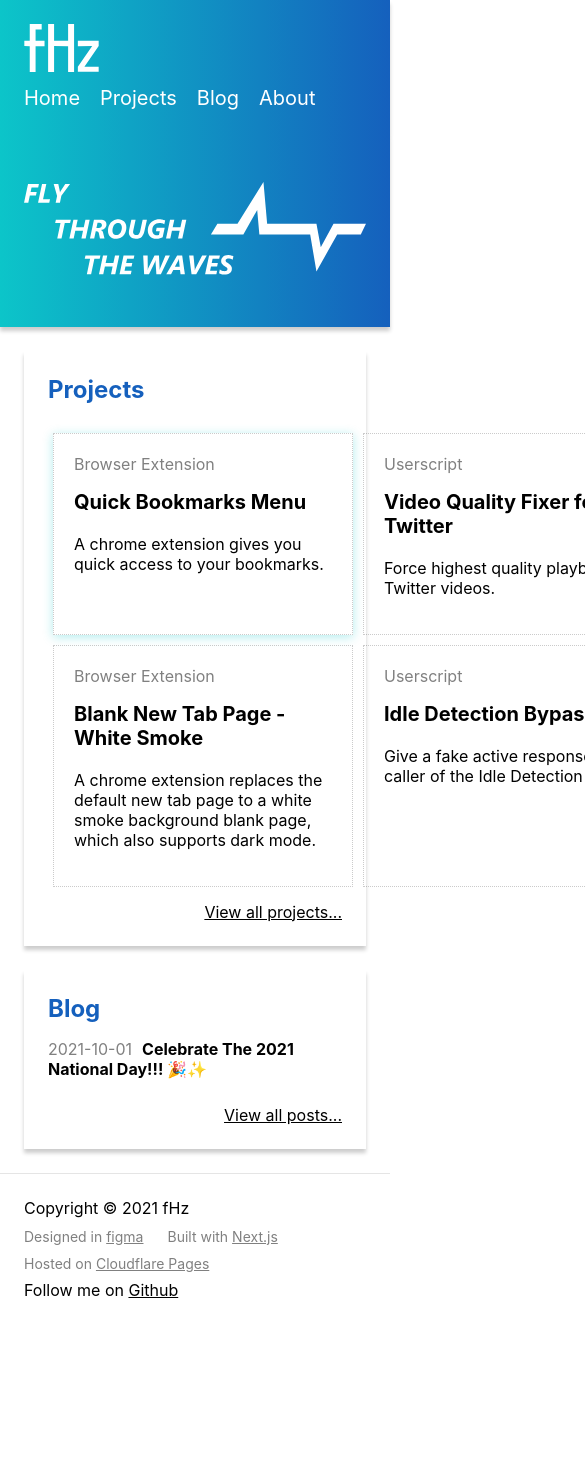
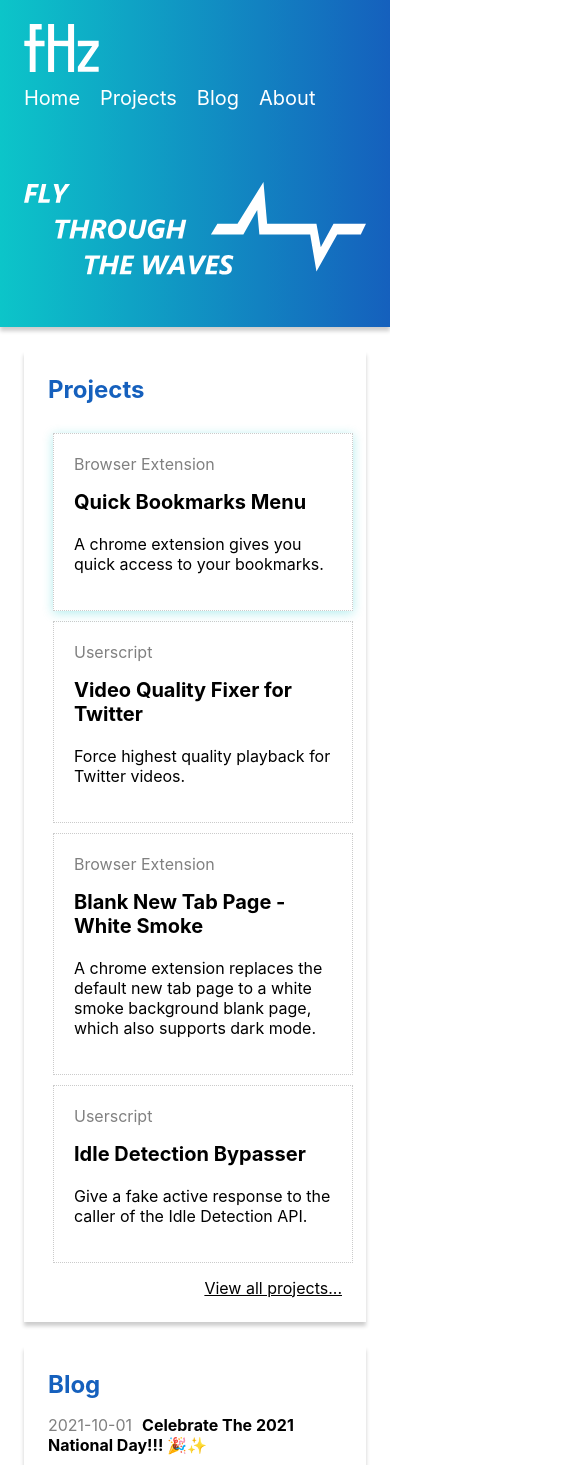
Before and after one commit to yuhaofe/yuhaofe.com, a Next.js app: page / in a window 390 px wide. Shown: the top 1465 px of the page, 585 px wide, since content can reach past the window. Before the commit the page ends 1324 px from the top, so only its background shows below. Built offline with nearby package versions, Linux system fonts and the light colour scheme.

Commit message:
Fix project card not responsive

```diff
--- a/styles/Home.module.css
+++ b/styles/Home.module.css
@@ -19,12 +19,14 @@
 }
 
 .cardContainer {
-    display: grid;
-    grid-template-columns: repeat(2, 1fr);
+    display: flex;
+    flex-wrap: wrap;
+    justify-content: space-between;
     margin-top: 24px;
 }
 
 .projectCard {
+    flex: 1 1 40%;
     border: 1px dotted rgba(0, 0, 0, 0.2);
     min-width: 300px;
     min-height: 100px;
```
